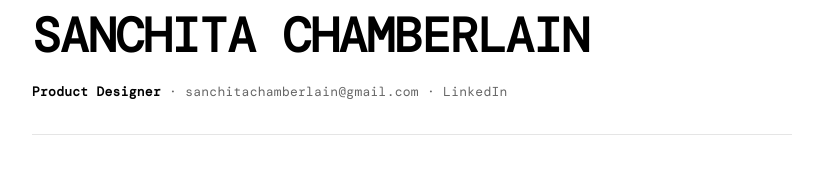
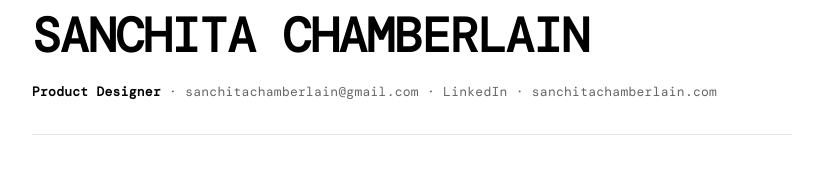
Before and after one commit to sanchitas/portfolio, a Next.js app: page /resume in a window 1280 px wide. Shown: the top 173 px of the page, without its empty margins (228-1050 px from the left). Built offline with nearby package versions, Linux system fonts and the light colour scheme; a web font is replaced by a local one.

Commit message:
Add portfolio domain to resume header
Co-Authored-By: Claude Sonnet 4.6 <noreply@anthropic.com>

```diff
--- a/src/app/resume/page.tsx
+++ b/src/app/resume/page.tsx
@@ -32,6 +32,15 @@ export default function ResumePage() {
               className="hover:text-black transition-colors"
             >
               LinkedIn
+            </a>
+            {" · "}
+            <a
+              href="https://sanchitachamberlain.com"
+              target="_blank"
+              rel="noopener noreferrer"
+              className="hover:text-black transition-colors"
+            >
+              sanchitachamberlain.com
             </a>
           </p>
         </header>
```
